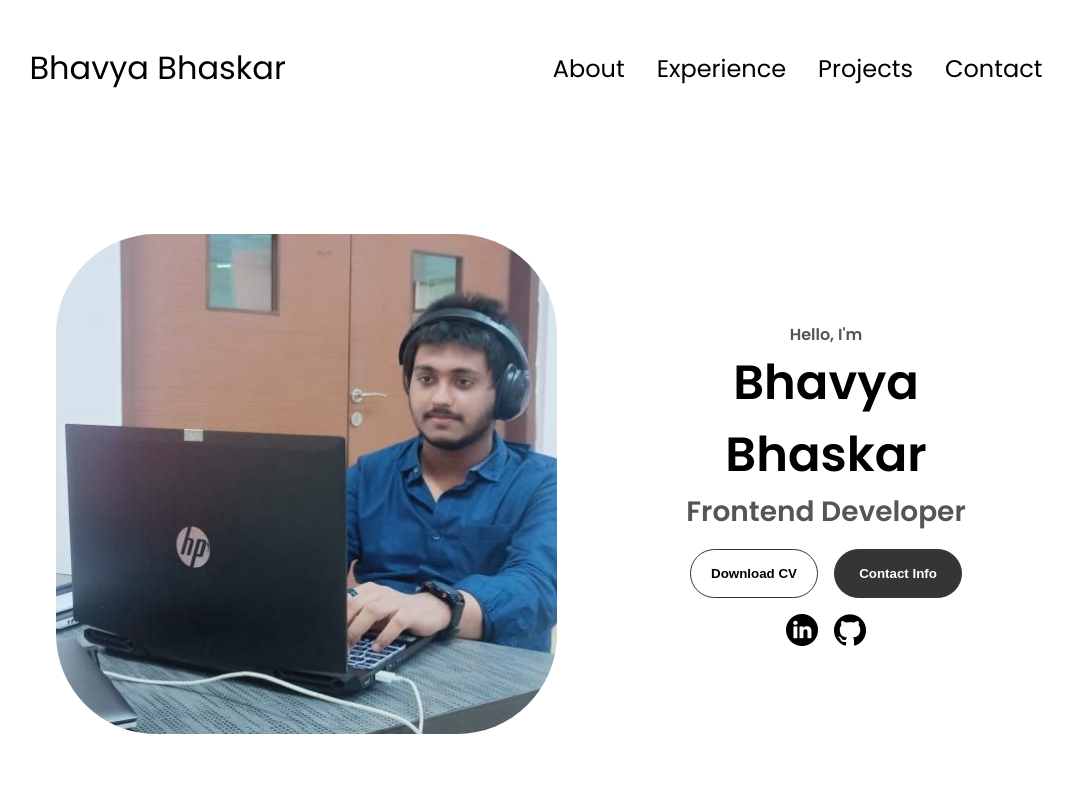
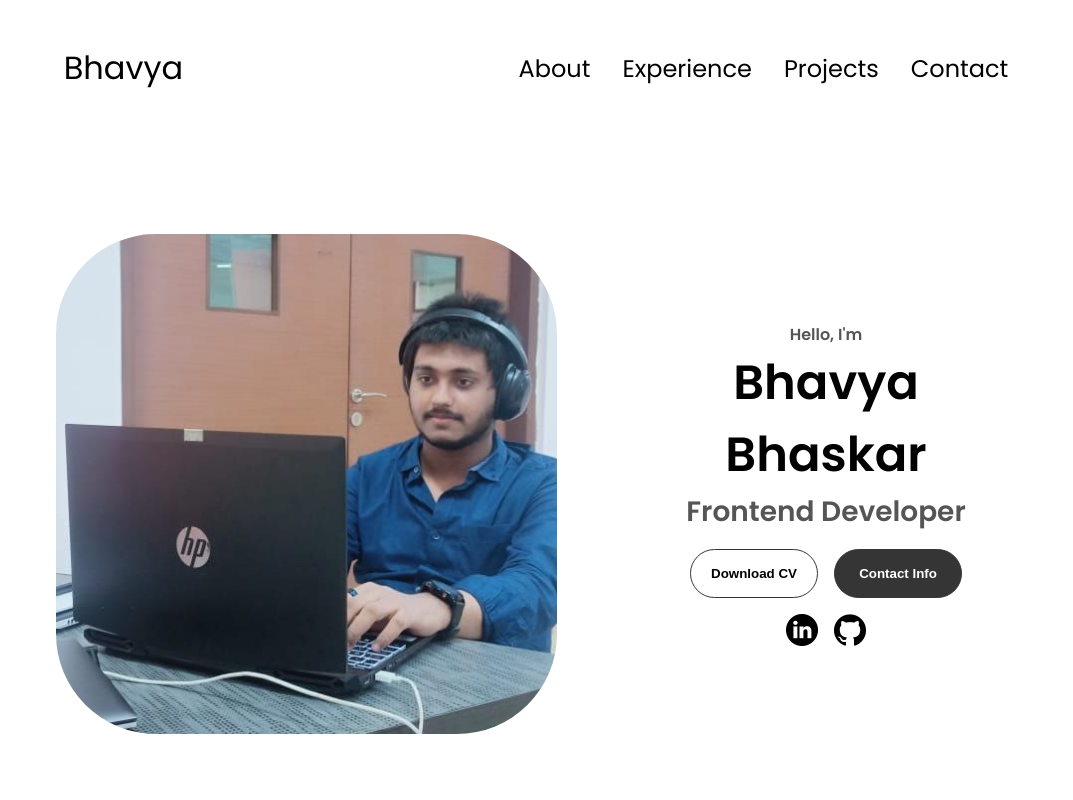
Before and after one commit to BhavyaBhaskar/PortFolio, a React (Vite) app: page / in a window 1280 px wide. Shown: the top 800 px of the page, without its empty margins (104-1177 px from the left). Built offline with nearby package versions, Linux system fonts and the light colour scheme.

Commit message:
only using first name

```diff
--- a/src/App.jsx
+++ b/src/App.jsx
@@ -6,7 +6,7 @@ function App() {
   return (
     <>
       <nav id="desktop-nav">
-        <div className="logo">Bhavya Bhaskar</div>
+        <div className="logo">Bhavya</div>
         <div>
           <ul className="nav-links">
             <li>
```
